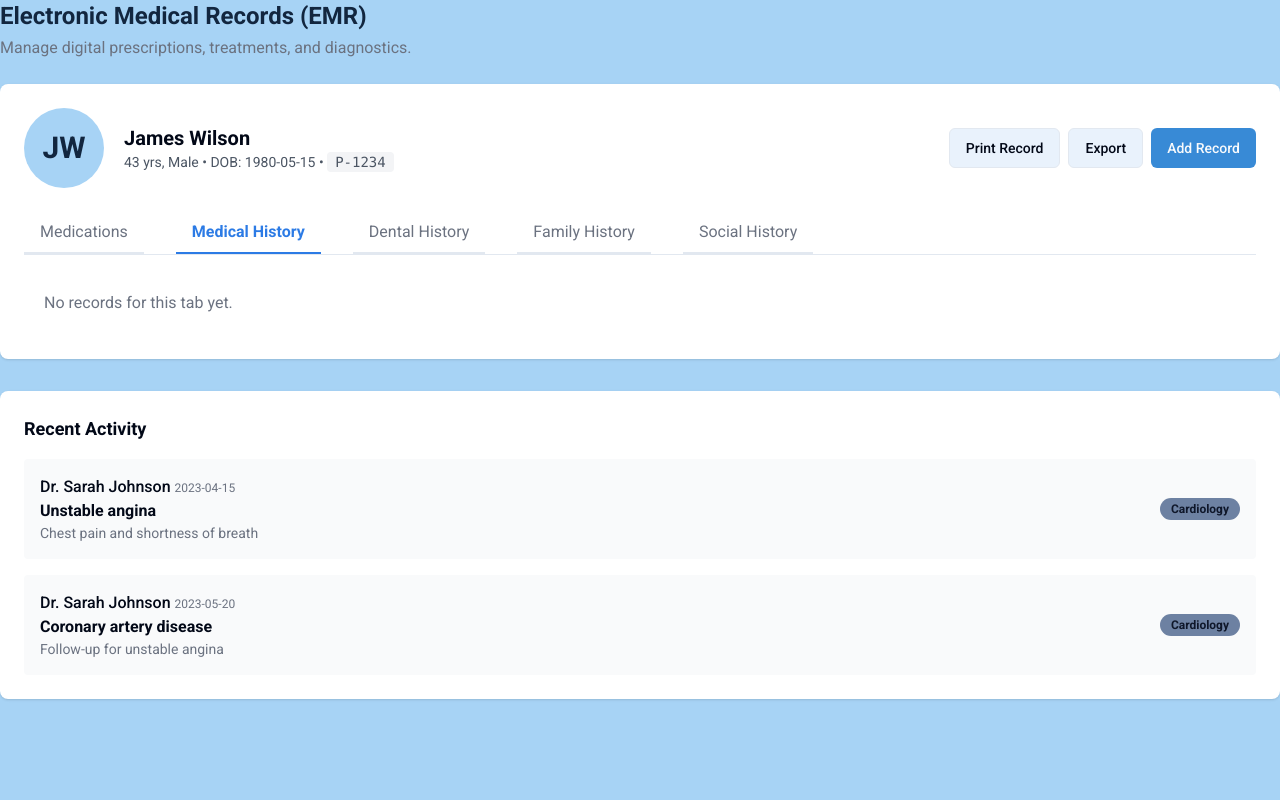
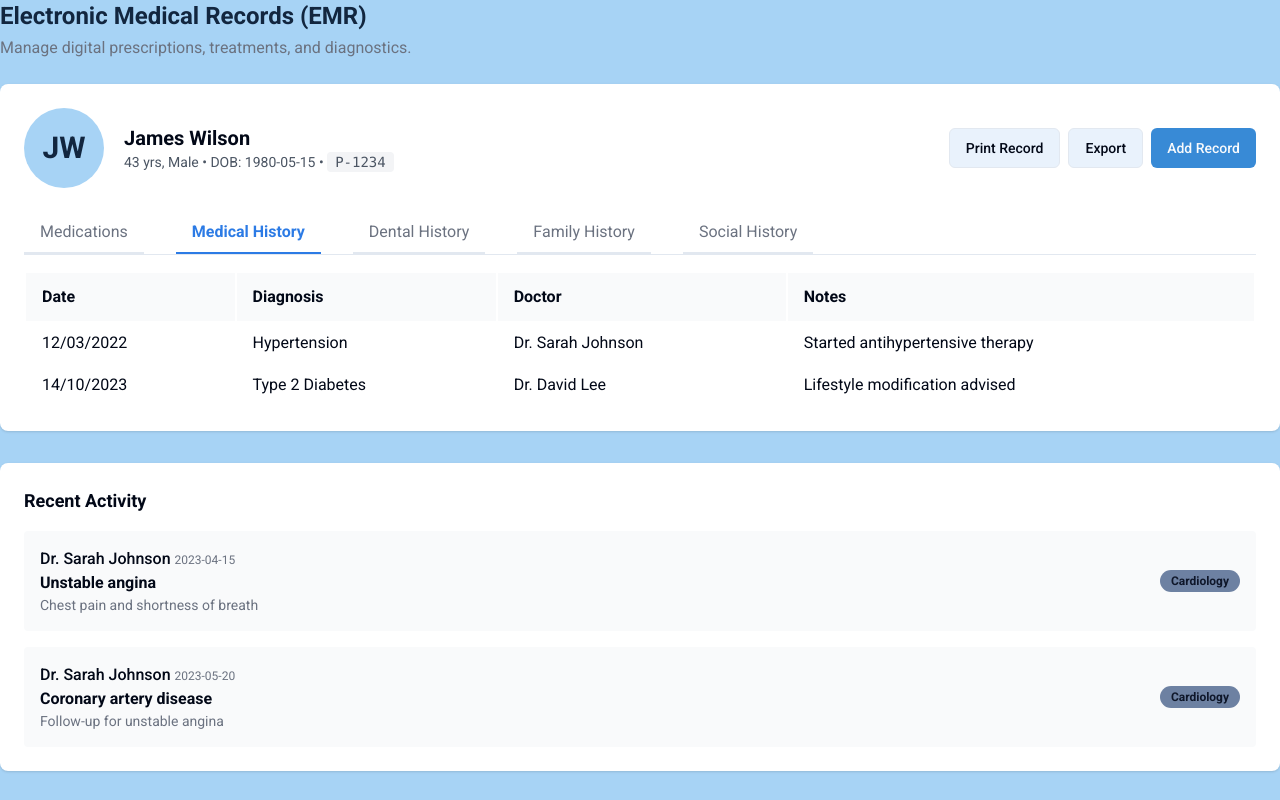
Before and after one commit to Ansh0928/Hospital-CRM, a React (Vite) app: page /emr in a window 1280 px wide. Both pictures are taken after a click on the button "Medical History". Built offline with nearby package versions, Linux system fonts and the light colour scheme.

Commit message:
Add dummy medical records
Add dummy medical records to the medical history tab.

```diff
--- a/src/pages/EMRPage.tsx
+++ b/src/pages/EMRPage.tsx
@@ -36,6 +36,62 @@ const dummyEMR = [
 const dummyMedications = [
   { prescribedId: "RI24014", medication: "Zerodel SP", start: "22/07/2024", end: "23/07/2024", instructions: "-" },
   { prescribedId: "RI24015", medication: "Atorvastatin", start: "15/03/2024", end: "15/04/2024", instructions: "Take after food" },
+];
+
+const dummyMedicalHistory = [
+  {
+    date: "12/03/2022",
+    diagnosis: "Hypertension",
+    doctor: "Dr. Sarah Johnson",
+    notes: "Started antihypertensive therapy"
+  },
+  {
+    date: "14/10/2023",
+    diagnosis: "Type 2 Diabetes",
+    doctor: "Dr. David Lee",
+    notes: "Lifestyle modification advised"
+  }
+];
+
+const dummyDentalHistory = [
+  {
+    date: "02/06/2022",
+    procedure: "Dental Filling",
+    doctor: "Dr. Emily White",
+    notes: "Composite restoration of upper molar"
+  },
+  {
+    date: "21/11/2023",
+    procedure: "Teeth Cleaning",
+    doctor: "Dr. Rahul Mehta",
+    notes: "Routine cleaning"
+  }
+];
+
+const dummyFamilyHistory = [
+  {
+    relation: "Father",
+    condition: "Hypertension",
+    ageDiagnosed: "52"
+  },
+  {
+    relation: "Mother",
+    condition: "Diabetes",
+    ageDiagnosed: "45"
+  }
+];
+
+const dummySocialHistory = [
+  {
+    habit: "Smoking",
+    status: "Former",
+    details: "Quit in 2021 after 10 years"
+  },
+  {
+    habit: "Alcohol",
+    status: "Occasional",
+    details: "Mostly social"
+  }
 ];
 
 export default function EMRPage() {
@@ -78,6 +134,7 @@ export default function EMRPage() {
             </button>
           ))}
         </nav>
+        {/* Tab Content */}
         {tab === "medications" && (
           <div className="overflow-x-auto mt-4">
             <table className="w-full text-left border-separate min-w-[700px]">
@@ -104,8 +161,97 @@ export default function EMRPage() {
             </table>
           </div>
         )}
-        {tab !== "medications" && (
-          <div className="p-5 text-gray-500">No records for this tab yet.</div>
+        {tab === "medical" && (
+          <div className="overflow-x-auto mt-4">
+            <table className="w-full text-left border-separate min-w-[700px]">
+              <thead>
+                <tr>
+                  <th className="py-3 px-4 bg-gray-50">Date</th>
+                  <th className="py-3 px-4 bg-gray-50">Diagnosis</th>
+                  <th className="py-3 px-4 bg-gray-50">Doctor</th>
+                  <th className="py-3 px-4 bg-gray-50">Notes</th>
+                </tr>
+              </thead>
+              <tbody>
+                {dummyMedicalHistory.map((rec, idx) => (
+                  <tr key={idx} className="border-t hover:bg-gray-50 transition">
+                    <td className="py-2 px-4">{rec.date}</td>
+                    <td className="py-2 px-4">{rec.diagnosis}</td>
+                    <td className="py-2 px-4">{rec.doctor}</td>
+                    <td className="py-2 px-4">{rec.notes}</td>
+                  </tr>
+                ))}
+              </tbody>
+            </table>
+          </div>
+        )}
+        {tab === "dental" && (
+          <div className="overflow-x-auto mt-4">
+            <table className="w-full text-left border-separate min-w-[700px]">
+              <thead>
+                <tr>
+                  <th className="py-3 px-4 bg-gray-50">Date</th>
+                  <th className="py-3 px-4 bg-gray-50">Procedure</th>
+                  <th className="py-3 px-4 bg-gray-50">Doctor</th>
+                  <th className="py-3 px-4 bg-gray-50">Notes</th>
+                </tr>
+              </thead>
+              <tbody>
+                {dummyDentalHistory.map((rec, idx) => (
+                  <tr key={idx} className="border-t hover:bg-gray-50 transition">
+                    <td className="py-2 px-4">{rec.date}</td>
+                    <td className="py-2 px-4">{rec.procedure}</td>
+                    <td className="py-2 px-4">{rec.doctor}</td>
+                    <td className="py-2 px-4">{rec.notes}</td>
+                  </tr>
+                ))}
+              </tbody>
+            </table>
+          </div>
+        )}
+        {tab === "family" && (
+          <div className="overflow-x-auto mt-4">
+            <table className="w-full text-left border-separate min-w-[700px]">
+              <thead>
+                <tr>
+                  <th className="py-3 px-4 bg-gray-50">Relation</th>
+                  <th className="py-3 px-4 bg-gray-50">Condition</th>
+                  <th className="py-3 px-4 bg-gray-50">Age Diagnosed</th>
+                </tr>
+              </thead>
+              <tbody>
+                {dummyFamilyHistory.map((rec, idx) => (
+                  <tr key={idx} className="border-t hover:bg-gray-50 transition">
+                    <td className="py-2 px-4">{rec.relation}</td>
+                    <td className="py-2 px-4">{rec.condition}</td>
+                    <td className="py-2 px-4">{rec.ageDiagnosed}</td>
+                  </tr>
+                ))}
+              </tbody>
+            </table>
+          </div>
+        )}
+        {tab === "social" && (
+          <div className="overflow-x-auto mt-4">
+            <table className="w-full text-left border-separate min-w-[700px]">
+              <thead>
+                <tr>
+                  <th className="py-3 px-4 bg-gray-50">Habit</th>
+                  <th className="py-3 px-4 bg-gray-50">Status</th>
+                  <th className="py-3 px-4 bg-gray-50">Details</th>
+                </tr>
+              </thead>
+              <tbody>
+                {dummySocialHistory.map((rec, idx) => (
+                  <tr key={idx} className="border-t hover:bg-gray-50 transition">
+                    <td className="py-2 px-4">{rec.habit}</td>
+                    <td className="py-2 px-4">{rec.status}</td>
+                    <td className="py-2 px-4">{rec.details}</td>
+                  </tr>
+                ))}
+              </tbody>
+            </table>
+          </div>
         )}
       </div>
       <div className="bg-white rounded-lg p-6 shadow">
```
